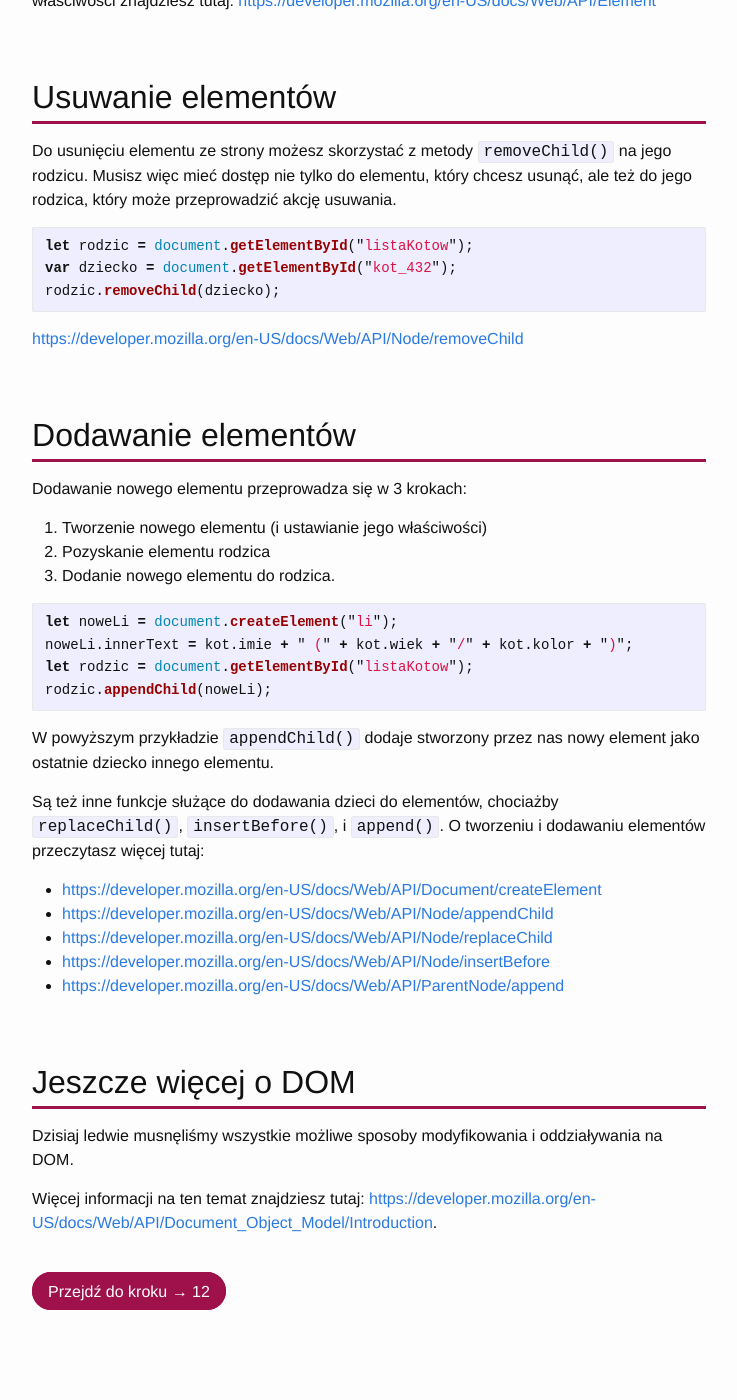
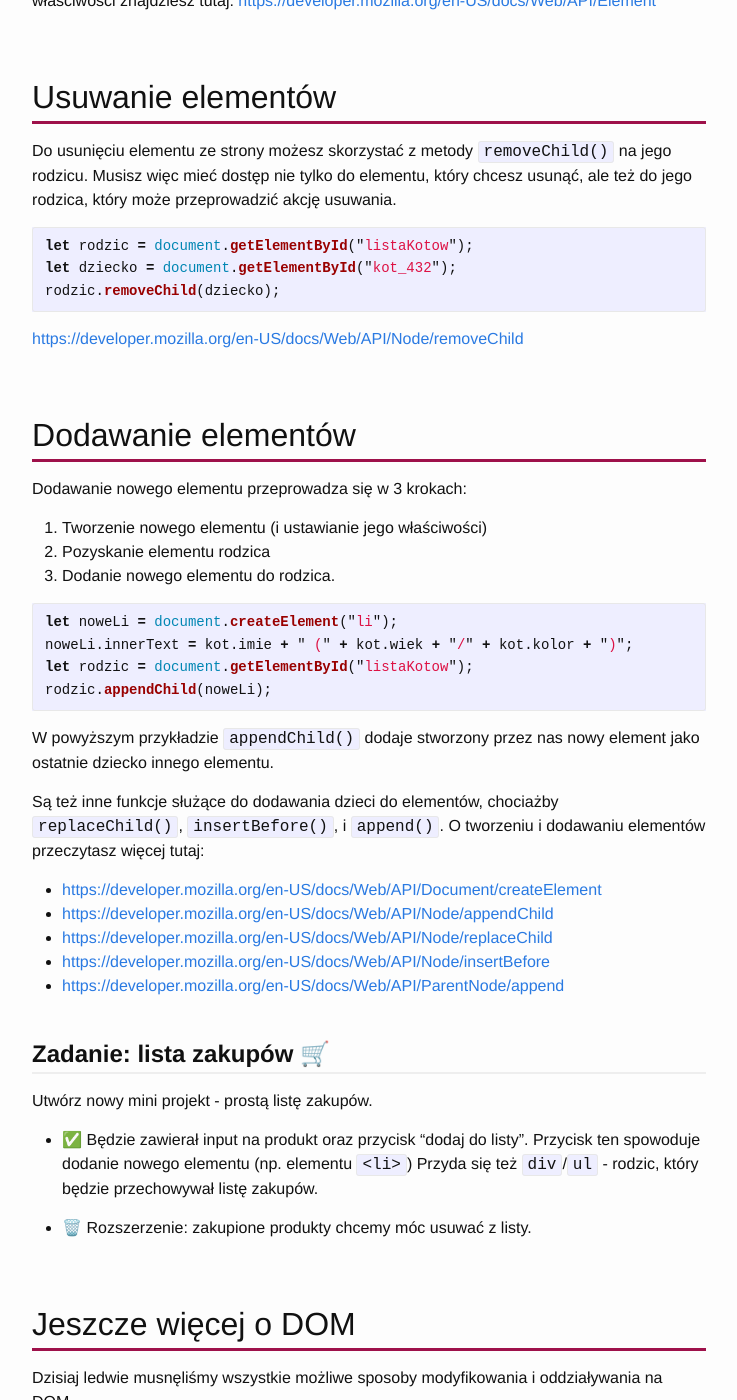
Before and after one commit to doITforAlex/JavaScript, a Jekyll site: the page built from _steps/step11-dom.md, in a window 1280 px wide and 1400 px high, scrolled down 3621 px. Shown: the whole window, without its empty margins (411-1148 px from the left). Built offline with Jekyll 4.4.1, drawn with Linux system fonts in a browser that asks for light colours; nearby versions of some CDN libraries.

Commit message:
add task

````diff
--- a/_steps/step11-dom.md
+++ b/_steps/step11-dom.md
@@ -86,7 +86,7 @@ Do usunięciu elementu ze strony możesz skorzystać z metody `removeChild()` na
 
 ```javascript
 let rodzic = document.getElementById("listaKotow");
-var dziecko = document.getElementById("kot_432");
+let dziecko = document.getElementById("kot_432");
 rodzic.removeChild(dziecko);
 ```
 
@@ -117,6 +117,15 @@ Są też inne funkcje służące do dodawania dzieci do elementów, chociażby `
 - <https://developer.mozilla.org/en-US/docs/Web/API/Node/insertBefore>
 - <https://developer.mozilla.org/en-US/docs/Web/API/ParentNode/append>
 
+### Zadanie: lista zakupów 🛒
+
+Utwórz nowy mini projekt - prostą listę zakupów.
+
+- ✅ Będzie zawierał input na produkt oraz przycisk "dodaj do listy". Przycisk ten spowoduje dodanie nowego elementu (np. elementu `<li>`) Przyda się też `div`/`ul` - rodzic, który będzie przechowywał listę zakupów.
+
+- 🗑️ Rozszerzenie: zakupione produkty chcemy móc usuwać z listy.
+
+
 ## Jeszcze więcej o DOM
 
 Dzisiaj ledwie musnęliśmy wszystkie możliwe sposoby modyfikowania i oddziaływania na DOM.
````
Also changed, not shown: _steps/step12-co-teraz.md (+2 -0 lines).
